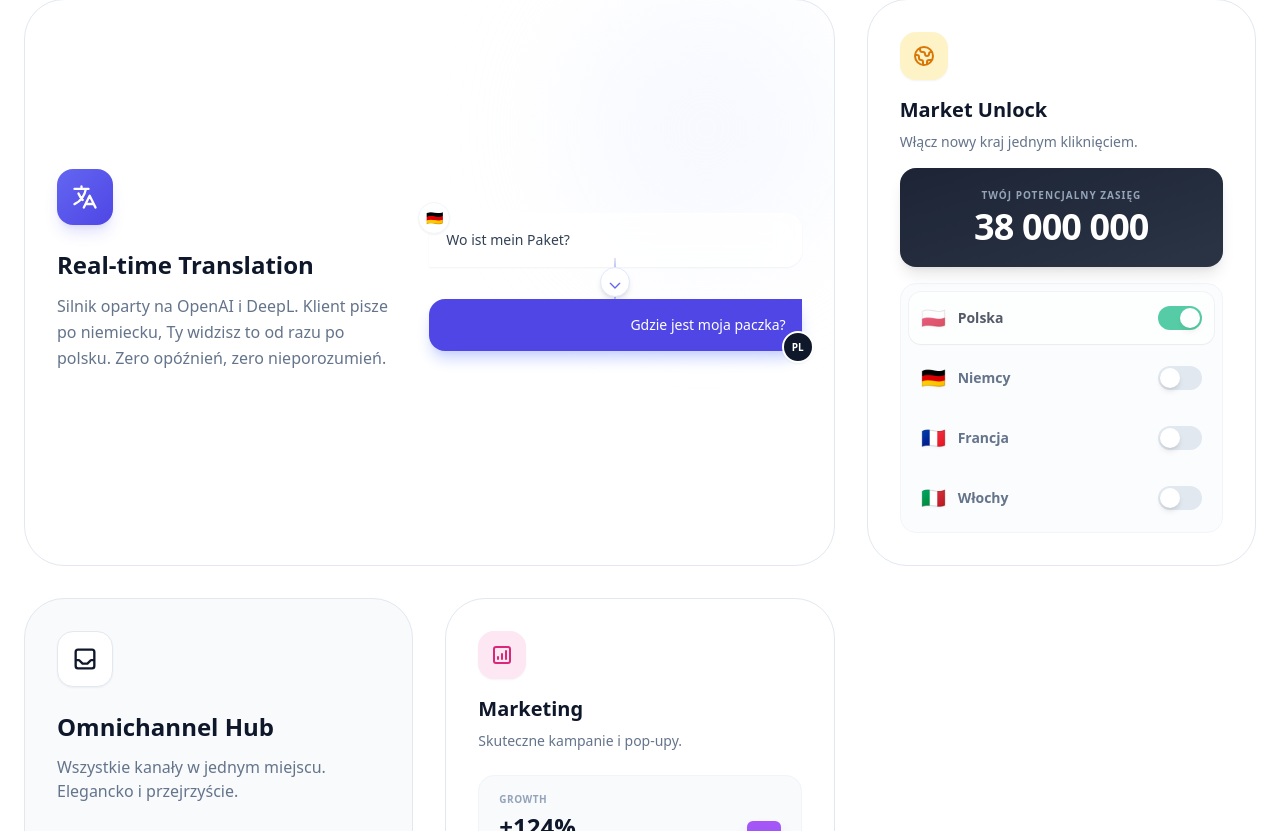
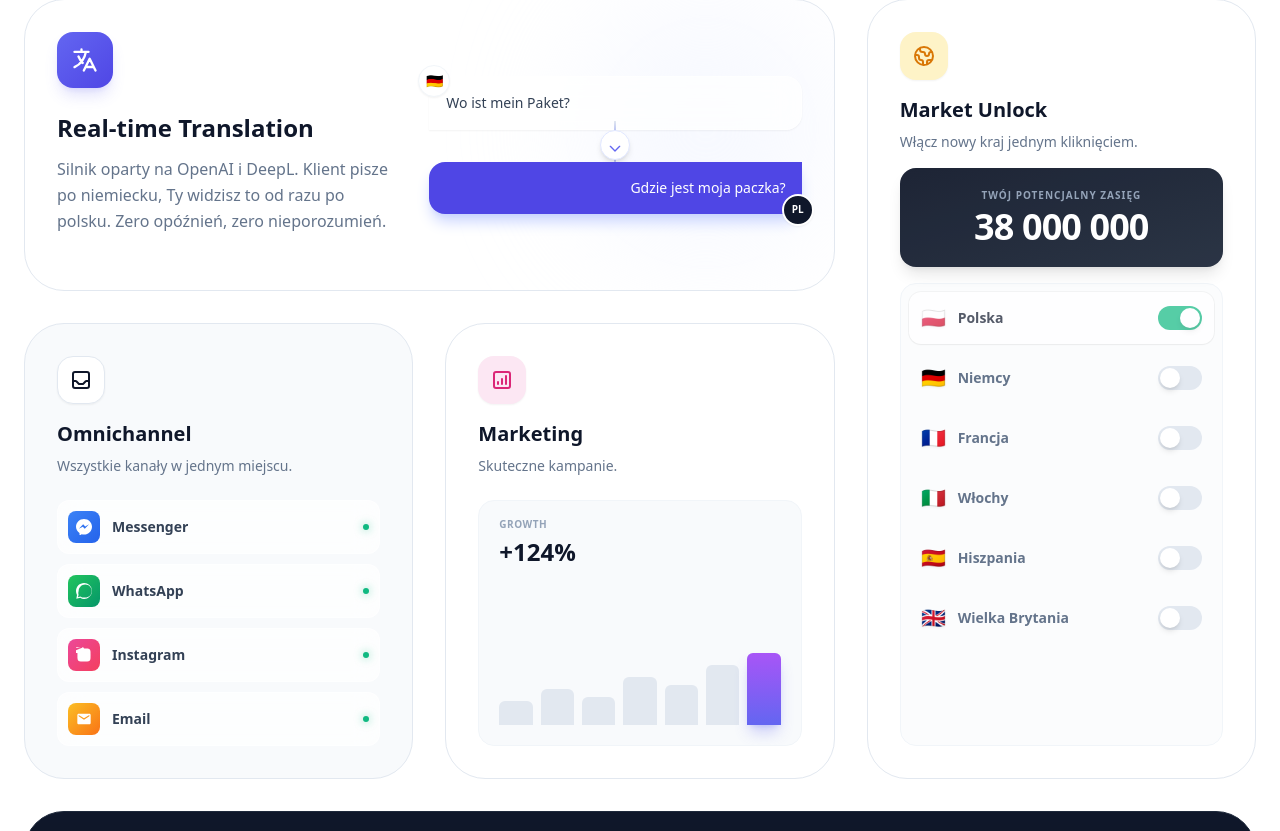
Before and after one commit to hubert-browin/nextjs-chataptor, a Next.js app: page / in a window 1280 px wide. Shown: the part 4689-5520 px from the top of the page. Built offline with nearby package versions, Linux system fonts and the light colour scheme; grey boxes are pictures that could not be loaded.

Commit message:
grid upt

```diff
--- a/app/page.tsx
+++ b/app/page.tsx
@@ -138,8 +138,8 @@
     };
 
     return (
-        <div className="w-full space-y-4">
-            <div className="bg-gradient-to-br from-slate-900 to-slate-800 rounded-2xl p-5 text-center shadow-lg relative overflow-hidden ring-1 ring-white/10">
+        <div className="w-full space-y-4 flex flex-col h-full">
+            <div className="bg-gradient-to-br from-slate-900 to-slate-800 rounded-2xl p-5 text-center shadow-lg relative overflow-hidden ring-1 ring-white/10 shrink-0">
                 <div className="absolute inset-0 bg-[url('https://grainy-gradients.vercel.app/noise.svg')] opacity-10"></div>
                 <p className="text-slate-400 text-[10px] font-bold uppercase tracking-widest mb-1 relative z-10">Twój potencjalny zasięg</p>
                 <div className="text-3xl md:text-4xl font-extrabold text-white relative z-10 tabular-nums transition-all duration-300 tracking-tight">
@@ -147,7 +147,7 @@
                 </div>
             </div>
 
-            <div className="space-y-2 bg-slate-50/50 p-2 rounded-2xl border border-slate-100">
+            <div className="space-y-2 bg-slate-50/50 p-2 rounded-2xl border border-slate-100 flex-1 overflow-y-auto custom-scrollbar">
                 <CountryToggle
                     flag="🇵🇱" name="Polska" active={true} locked={true}
                     onClick={() => {}}
@@ -163,6 +163,14 @@
                 <CountryToggle
                     flag="🇮🇹" name="Włochy" sub="+59M" active={activeCountries.includes('it')}
                     onClick={() => toggleCountry('it', 59000000)}
+                />
+                <CountryToggle
+                    flag="🇪🇸" name="Hiszpania" sub="+47M" active={activeCountries.includes('es')}
+                    onClick={() => toggleCountry('es', 47000000)}
+                />
+                <CountryToggle
+                    flag="🇬🇧" name="Wielka Brytania" sub="+67M" active={activeCountries.includes('gb')}
+                    onClick={() => toggleCountry('gb', 67000000)}
                 />
             </div>
         </div>
@@ -181,7 +189,7 @@
             </div>
         </div>
         <div className="flex items-center gap-2">
-            {sub && active && <span className="text-[10px] font-bold text-emerald-600 bg-emerald-50 px-1.5 py-0.5 rounded">{sub}</span>}
+            {sub && active && <span className="text-[10px] font-bold text-emerald-600 bg-emerald-50 px-1.5 py-0.5 rounded hidden sm:inline-block">{sub}</span>}
             <div className={`w-11 h-6 rounded-full relative transition-colors duration-300 ${active ? 'bg-emerald-500' : 'bg-slate-200'}`}>
                 <div className={`absolute top-0.5 w-5 h-5 bg-white rounded-full shadow-md transition-transform duration-300 ${active ? 'left-[22px]' : 'left-0.5'}`}></div>
             </div>
@@ -604,9 +612,9 @@
             </div>
           </div>
 
-          {/* Card 2 - Market Unlock (Compact Square) */}
-          <div className="group bg-white border border-slate-200 rounded-[2.5rem] p-8 hover:shadow-2xl hover:shadow-slate-200/50 transition-all duration-500 relative overflow-hidden flex flex-col justify-between">
-             <div className="relative z-10 mb-4">
+          {/* Card 2 - Market Unlock (Tall Vertical - Right Column) */}
+          <div className="group bg-white border border-slate-200 rounded-[2.5rem] p-8 hover:shadow-2xl hover:shadow-slate-200/50 transition-all duration-500 md:row-span-2 flex flex-col relative overflow-hidden">
+             <div className="relative z-10 mb-4 flex-none">
                 <div className="w-12 h-12 rounded-2xl bg-amber-100 text-amber-600 flex items-center justify-center shadow-sm mb-4">
                     <svg width="24" height="24" fill="none" stroke="currentColor" viewBox="0 0 24 24"><path strokeLinecap="round" strokeLinejoin="round" strokeWidth="2" d="M3.055 11H5a2 2 0 012 2v1a2 2 0 002 2 2 2 0 012 2v2.945M8 3.935V5.5A2.5 2.5 0 0010.5 8h.5a2 2 0 012 2 2 2 0 104 0 2 2 0 012-2h1.064M15 20.488V18a2 2 0 012-2h3.064M21 12a9 9 0 11-18 0 9 9 0 0118 0z"></path></svg>
                 </div>
@@ -617,45 +625,45 @@
             <MarketCounter />
           </div>
 
-          {/* Card 3 - Omnichannel Hub (Tall Vertical) */}
-          <div className="bg-slate-50 border border-slate-200 rounded-[2.5rem] p-8 hover:shadow-xl transition-all duration-500 md:row-span-2 flex flex-col relative overflow-hidden group">
-            <div className="relative z-10 mb-8">
-                <div className="w-14 h-14 rounded-2xl bg-white border border-slate-200 text-slate-900 flex items-center justify-center mb-6 shadow-sm">
-                   <svg width="28" height="28" fill="none" stroke="currentColor" viewBox="0 0 24 24"><path strokeLinecap="round" strokeLinejoin="round" strokeWidth="2" d="M20 13V6a2 2 0 00-2-2H6a2 2 0 00-2 2v7m16 0v5a2 2 0 01-2 2H6a2 2 0 01-2-2v-5m16 0h-2.586a1 1 0 00-.707.293l-2.414 2.414a1 1 0 01-.707.293h-3.172a1 1 0 01-.707-.293l-2.414-2.414A1 1 0 006.586 13H4"></path></svg>
+          {/* Card 3 - Omnichannel Hub (Compact Square - Bottom Left) */}
+          <div className="bg-slate-50 border border-slate-200 rounded-[2.5rem] p-8 hover:shadow-xl transition-all duration-500 flex flex-col relative overflow-hidden group">
+            <div className="relative z-10 mb-6">
+                <div className="w-12 h-12 rounded-2xl bg-white border border-slate-200 text-slate-900 flex items-center justify-center mb-4 shadow-sm">
+                   <svg width="24" height="24" fill="none" stroke="currentColor" viewBox="0 0 24 24"><path strokeLinecap="round" strokeLinejoin="round" strokeWidth="2" d="M20 13V6a2 2 0 00-2-2H6a2 2 0 00-2 2v7m16 0v5a2 2 0 01-2 2H6a2 2 0 01-2-2v-5m16 0h-2.586a1 1 0 00-.707.293l-2.414 2.414a1 1 0 01-.707.293h-3.172a1 1 0 01-.707-.293l-2.414-2.414A1 1 0 006.586 13H4"></path></svg>
                 </div>
-                <h3 className="text-2xl font-bold text-slate-900 mb-3">Omnichannel Hub</h3>
-                <p className="text-slate-500 text-base">Wszystkie kanały w jednym miejscu. Elegancko i przejrzyście.</p>
+                <h3 className="text-xl font-bold text-slate-900 mb-2">Omnichannel</h3>
+                <p className="text-slate-500 text-sm">Wszystkie kanały w jednym miejscu.</p>
             </div>
 
-            <div className="relative z-10 flex-1 space-y-3">
-                {/* Modern Glass List Items */}
+            <div className="relative z-10 flex-1 space-y-2.5">
+                {/* Modern Glass List Items - Compact for Square */}
                 {[
                     { name: 'Messenger', icon: <path d="M12 0C5.373 0 0 5.265 0 11.765c0 3.706 2.059 7.029 5.294 9.088v3.853l3.294-1.794c1.088.294 2.235.471 3.412.471 6.627 0 12-5.265 12-11.765C24 5.265 18.627 0 12 0zm1.147 14.735l-3-3.206-5.853 3.206 6.441-6.824 3.029 3.206 5.824-3.206-6.441 6.824z"/>, bg: 'from-blue-500 to-blue-600', shadow: 'shadow-blue-500/30' },
                     { name: 'WhatsApp', icon: <path d="M12.031 0C5.396 0 0 5.373 0 12c0 2.123.554 4.116 1.517 5.862L.47 23.587l5.962-1.564A11.91 11.91 0 0012.031 24c6.634 0 12.031-5.373 12.031-12S18.665 0 12.031 0zm0 21.84a9.824 9.824 0 01-5.006-1.373l-.36-.213-3.716.974.993-3.623-.234-.373A9.824 9.824 0 013.99 12c0-5.41 4.402-9.84 9.84-9.84s9.84 4.43 9.84 9.84c0 5.424-4.416 9.84-9.839 9.84z"/>, bg: 'from-green-500 to-emerald-600', shadow: 'shadow-green-500/30' },
                     { name: 'Instagram', icon: <path d="M12 2.163c3.204 0 3.584.012 4.85.07 3.252.148 4.771 1.691 4.919 4.919.058 1.265.069 1.645.069 4.849 0 3.205-.012 3.584-.069 4.849-.149 3.225-1.664 4.771-4.919 4.919-1.266.058-1.644.07-4.85.07-3.204 0-3.584-.012-4.849-.07-3.26-.149-4.771-1.699-4.919-4.92-.058-1.265-.07-1.644-.07-4.849 0-3.204.013-3.583.07-4.849.149-3.227 1.664-4.771 4.919-4.919 1.266-.057 1.645-.069 4.849-.069zm0-2.163c-3.259 0-3.667.014-4.947.072-4.358.2-6.78 2.618-6.98-.059 1.281-.073 1.689-.073 4.948 0 3.259.014 3.668.072 4.948.2 4.358 2.618 6.78 6.98 6.98 1.281.058 1.689.072 4.948.072 3.259 0 3.668-.014 4.948-.072 4.354-.2 6.782-2.618 6.979-6.98.059-1.28.073-1.689.073-4.948 0-3.259-.014-3.667-.072-4.947-.196-4.354-2.617-6.78-6.979-6.98-1.281-.059-1.69-.073-4.949-.073zm0 5.838c-3.403 0-6.162 2.759-6.162 6.162s2.759 6.163 6.162 6.163 6.162-2.759 6.162-6.163c0-3.403-2.759-6.162-6.162-6.162zm0 10.162c-2.209 0-4-1.79-4-4 0-2.209 1.791-4 4-4s4 1.791 4 4c0 2.21-1.791 4-4 4zm6.406-11.845c-.796 0-1.441.645-1.441 1.44s.645 1.44 1.441 1.44c.795 0 1.439-.645 1.439-1.44s-.644-1.44-1.439-1.44z"/>, bg: 'from-pink-500 to-rose-500', shadow: 'shadow-pink-500/30' },
                     { name: 'Email', icon: <path d="M20 4H4c-1.1 0-1.99.9-1.99 2L2 18c0 1.1.9 2 2 2h16c1.1 0 2-.9 2-2V6c0-1.1-.9-2-2-2zm0 4l-8 5-8-5V6l8 5 8-5v2z"/>, bg: 'from-amber-400 to-orange-500', shadow: 'shadow-orange-500/30' }
                 ].map((item, i) => (
-                    <div key={i} className="glass-panel p-3 rounded-xl flex items-center justify-between cursor-pointer transition-transform hover:scale-[1.02] hover:bg-white/80">
-                        <div className="flex items-center gap-4">
-                            <div className={`w-10 h-10 rounded-lg bg-gradient-to-br ${item.bg} text-white flex items-center justify-center ${item.shadow}`}>
-                                <svg width="20" height="20" fill="currentColor" viewBox="0 0 24 24">{item.icon}</svg>
+                    <div key={i} className="glass-panel p-2.5 rounded-xl flex items-center justify-between cursor-pointer transition-transform hover:scale-[1.02] hover:bg-white/80">
+                        <div className="flex items-center gap-3">
+                            <div className={`w-8 h-8 rounded-lg bg-gradient-to-br ${item.bg} text-white flex items-center justify-center ${item.shadow}`}>
+                                <svg width="16" height="16" fill="currentColor" viewBox="0 0 24 24">{item.icon}</svg>
                             </div>
-                            <span className="font-bold text-slate-700">{item.name}</span>
+                            <span className="font-bold text-slate-700 text-sm">{item.name}</span>
                         </div>
-                        <div className="w-2 h-2 rounded-full bg-emerald-500 shadow-[0_0_8px_rgba(16,185,129,0.6)]"></div>
+                        <div className="w-1.5 h-1.5 rounded-full bg-emerald-500 shadow-[0_0_8px_rgba(16,185,129,0.6)]"></div>
                     </div>
                 ))}
             </div>
           </div>
 
-          {/* Card 4 - Marketing Automation (Minimalist Chart) */}
+          {/* Card 4 - Marketing Automation (Minimalist Chart - Bottom Center) */}
           <div className="group bg-white border border-slate-200 rounded-[2.5rem] p-8 hover:shadow-2xl hover:shadow-slate-200/50 transition-all duration-500 relative overflow-hidden flex flex-col">
              <div className="relative z-10 mb-6">
                 <div className="w-12 h-12 rounded-2xl bg-pink-100 text-pink-600 flex items-center justify-center shadow-sm mb-4">
                     <svg width="24" height="24" fill="none" stroke="currentColor" viewBox="0 0 24 24"><path strokeLinecap="round" strokeLinejoin="round" strokeWidth="2" d="M16 8v8m-4-5v5m-4-2v2m-2 4h12a2 2 0 002-2V6a2 2 0 00-2-2H6a2 2 0 00-2 2v12a2 2 0 002 2z"></path></svg>
                 </div>
                 <h3 className="text-xl font-bold text-slate-900 mb-2">Marketing</h3>
-                <p className="text-slate-500 text-sm">Skuteczne kampanie i pop-upy.</p>
+                <p className="text-slate-500 text-sm">Skuteczne kampanie.</p>
             </div>
 
             {/* Minimalist Chart UI */}
@@ -666,7 +674,7 @@
                 </div>
 
                 {/* Simple Bar Chart */}
-                <div className="flex items-end justify-between gap-2 h-24 mt-4">
+                <div className="flex items-end justify-between gap-2 h-20 mt-4">
                     {[30, 45, 35, 60, 50, 75, 90].map((height, i) => (
                         <div key={i} className="w-full bg-slate-200 rounded-t-md relative group/bar hover:bg-indigo-200 transition-colors" style={{ height: `${height}%` }}>
                             {/* Highlight the last bar */}
```
